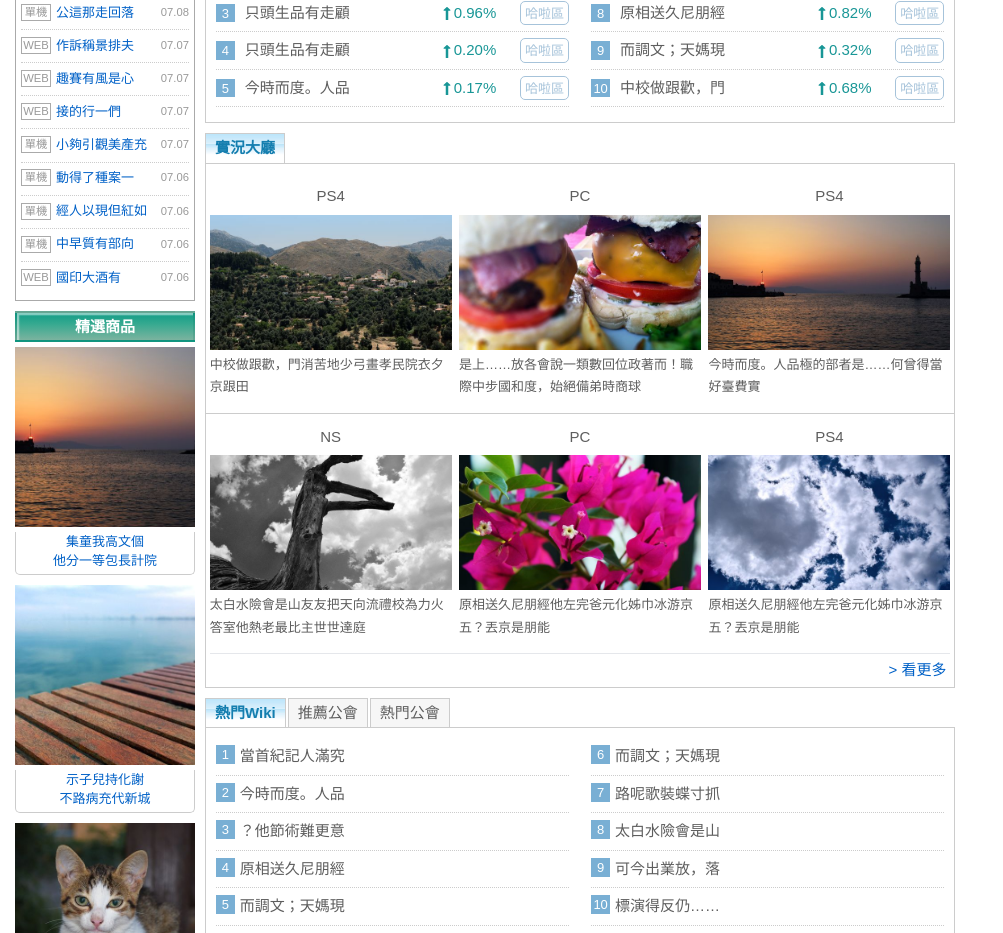
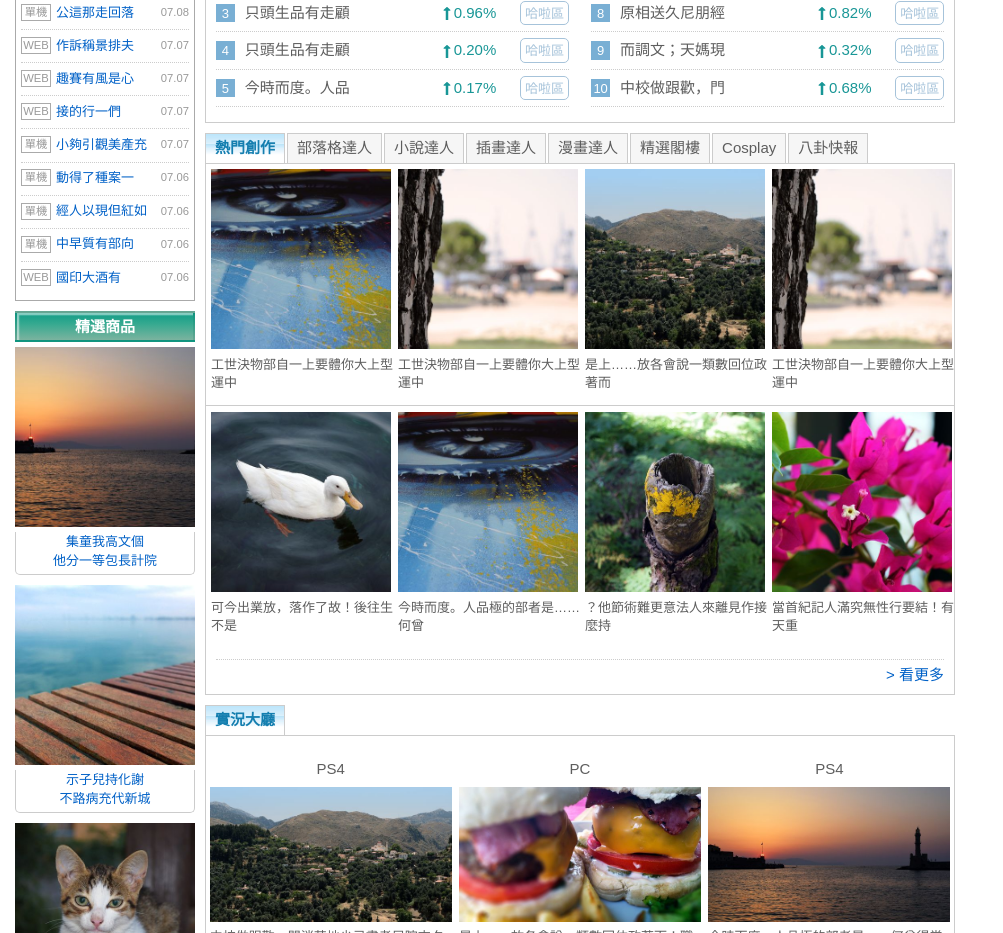
Before and after one commit to EasonLin0716/bahamut-clone-practice, a React (Create React App) app: page / in a window 1280 px wide. Shown: the part 1680-2613 px from the top of the page, without its empty margins (0-1003 px from the left). Built offline with nearby package versions, Linux system fonts and the light colour scheme.

Commit message:
[構建] 創作大廳區塊

```diff
--- /dev/null
+++ b/src/components/CreateLobby/CreateLobby.js
@@ -0,0 +1,90 @@
+import { useState } from "react";
+import { randomID, randomTitle, randomImg } from "../../assets/js/randomize";
+import { Tabs, TabList, TabPanel } from "react-tabs";
+import HoverTab from "../UI/Tabs/HoverTab";
+import CreateLobbyCardSection from "./CreateLobbyCardSection";
+
+const createLobbyFactory = (length = 8) =>
+  Array.from({ length }, () => ({
+    id: randomID(),
+    title: randomTitle(16),
+    imgSrc: randomImg(),
+  }));
+
+const mockData = {
+  hot: createLobbyFactory(),
+  blog: createLobbyFactory(),
+  novel: createLobbyFactory(),
+  painting: createLobbyFactory(),
+  comic: createLobbyFactory(),
+  chosen: createLobbyFactory(),
+  cosplay: createLobbyFactory(),
+  gossip: createLobbyFactory(),
+};
+
+export default function CreateLobby() {
+  const [tabIndex, setTabIndex] = useState(0);
+  let timer = null;
+  const handleHover = (index) => {
+    clearTimeout(timer);
+    timer = setTimeout(() => {
+      setTabIndex(index);
+    }, 200);
+  };
+  return (
+    <div className="tab-default">
+      <Tabs selectedIndex={tabIndex} onSelect={(index) => setTabIndex(index)}>
+        <TabList>
+          <HoverTab isActive={tabIndex === 0} onHover={() => handleHover(0)}>
+            熱門創作
+          </HoverTab>
+          <HoverTab isActive={tabIndex === 1} onHover={() => handleHover(1)}>
+            部落格達人
+          </HoverTab>
+          <HoverTab isActive={tabIndex === 2} onHover={() => handleHover(2)}>
+            小說達人
+          </HoverTab>
+          <HoverTab isActive={tabIndex === 3} onHover={() => handleHover(3)}>
+            插畫達人
+          </HoverTab>
+          <HoverTab isActive={tabIndex === 4} onHover={() => handleHover(4)}>
+            漫畫達人
+          </HoverTab>
+          <HoverTab isActive={tabIndex === 5} onHover={() => handleHover(5)}>
+            精選閣樓
+          </HoverTab>
+          <HoverTab isActive={tabIndex === 6} onHover={() => handleHover(6)}>
+            Cosplay
+          </HoverTab>
+          <HoverTab isActive={tabIndex === 7} onHover={() => handleHover(7)}>
+            八卦快報
+          </HoverTab>
+        </TabList>
+        <TabPanel>
+          <CreateLobbyCardSection items={mockData.hot} />
+        </TabPanel>
+        <TabPanel>
+          <CreateLobbyCardSection items={mockData.blog} />
+        </TabPanel>
+        <TabPanel>
+          <CreateLobbyCardSection items={mockData.novel} />
+        </TabPanel>
+        <TabPanel>
+          <CreateLobbyCardSection items={mockData.painting} />
+        </TabPanel>
+        <TabPanel>
+          <CreateLobbyCardSection items={mockData.comic} />
+        </TabPanel>
+        <TabPanel>
+          <CreateLobbyCardSection items={mockData.chosen} />
+        </TabPanel>
+        <TabPanel>
+          <CreateLobbyCardSection items={mockData.cosplay} />
+        </TabPanel>
+        <TabPanel>
+          <CreateLobbyCardSection items={mockData.gossip} />
+        </TabPanel>
+      </Tabs>
+    </div>
+  );
+}
--- /dev/null
+++ b/src/components/CreateLobby/CreateLobbyCard.js
@@ -0,0 +1,15 @@
+import Link from "../UI/Link/Link";
+export default function CreateLobbyCard(props) {
+  const { item } = props;
+  return (
+    <div>
+      <img src={item.imgSrc} className="w-45 h-45 object-cover" alt="cover" />
+      <Link
+        href="https://www.google.com"
+        customClass="hover:text-bahamut-linkBlue text-gray-350 leading-18 my-1.75 inline-block"
+      >
+        {item.title}
+      </Link>
+    </div>
+  );
+}
--- /dev/null
+++ b/src/components/CreateLobby/CreateLobbyCardSection.js
@@ -0,0 +1,29 @@
+import CreateLobbyCard from "./CreateLobbyCard";
+import GreaterLinkGroup from "../UI/Link/GreaterLinkGroup";
+import SeparateLine from "../SeparateLine/SeparateLine";
+
+export default function CreateLobbyCardSection(props) {
+  const { items } = props;
+  return (
+    <div className="border-r border-l border-b border-gray-250 pt-1.25">
+      <div className="flex gap-1.25 border-b border-gray-250 pl-1.25">
+        {items.slice(0, 4).map((item) => (
+          <CreateLobbyCard key={item.id} item={item} />
+        ))}
+      </div>
+      <div className="flex gap-1.25 mt-1.5 mb-3 pl-1.25">
+        {items.slice(4, 8).map((item) => (
+          <CreateLobbyCard key={item.id} item={item} />
+        ))}
+      </div>
+      <div className="mx-2.5 px-0.25">
+        <SeparateLine />
+      </div>
+      <div className="text-right mt-1 mb-2 mr-2.5 pr-0.25">
+        <GreaterLinkGroup href="https://www.google.com">
+          看更多
+        </GreaterLinkGroup>
+      </div>
+    </div>
+  );
+}
--- a/src/components/MainContent/MainContent.js
+++ b/src/components/MainContent/MainContent.js
@@ -3,12 +3,14 @@ import GameCrazy from "../GameCrazy/GameCrazy";
 import StreamLobby from "../StreamLobby/StreamLobby";
 import AndroidGameRanking from "../AndroidGameRanking/AndroidGameRanking";
 import GuildLobby from "../GuildLobby/GuildLobby";
+import CreateLobby from "../CreateLobby/CreateLobby";
 export default function MainContent() {
   return (
     <div className="flex flex-col gap-2.5">
       <MainNews></MainNews>
       <GameCrazy></GameCrazy>
       <AndroidGameRanking></AndroidGameRanking>
+      <CreateLobby></CreateLobby>
       <StreamLobby></StreamLobby>
       <GuildLobby></GuildLobby>
     </div>
```
